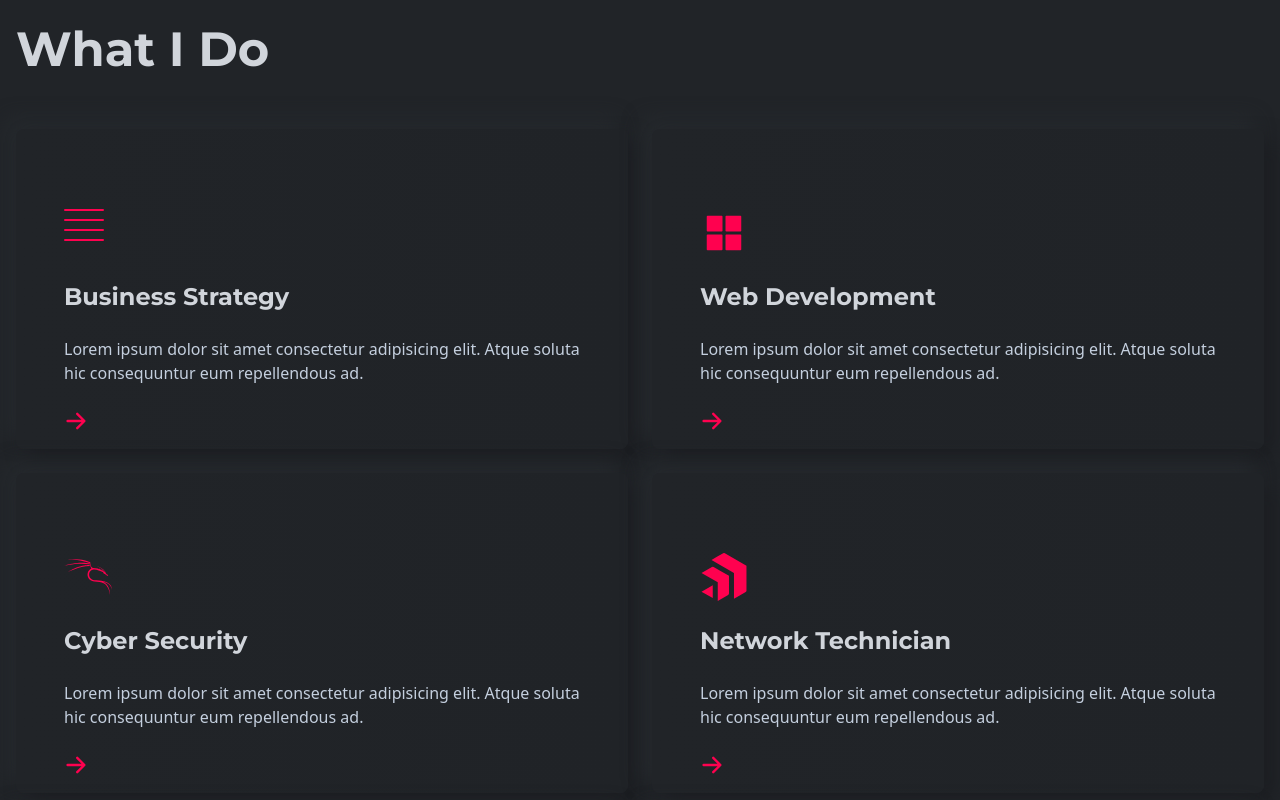
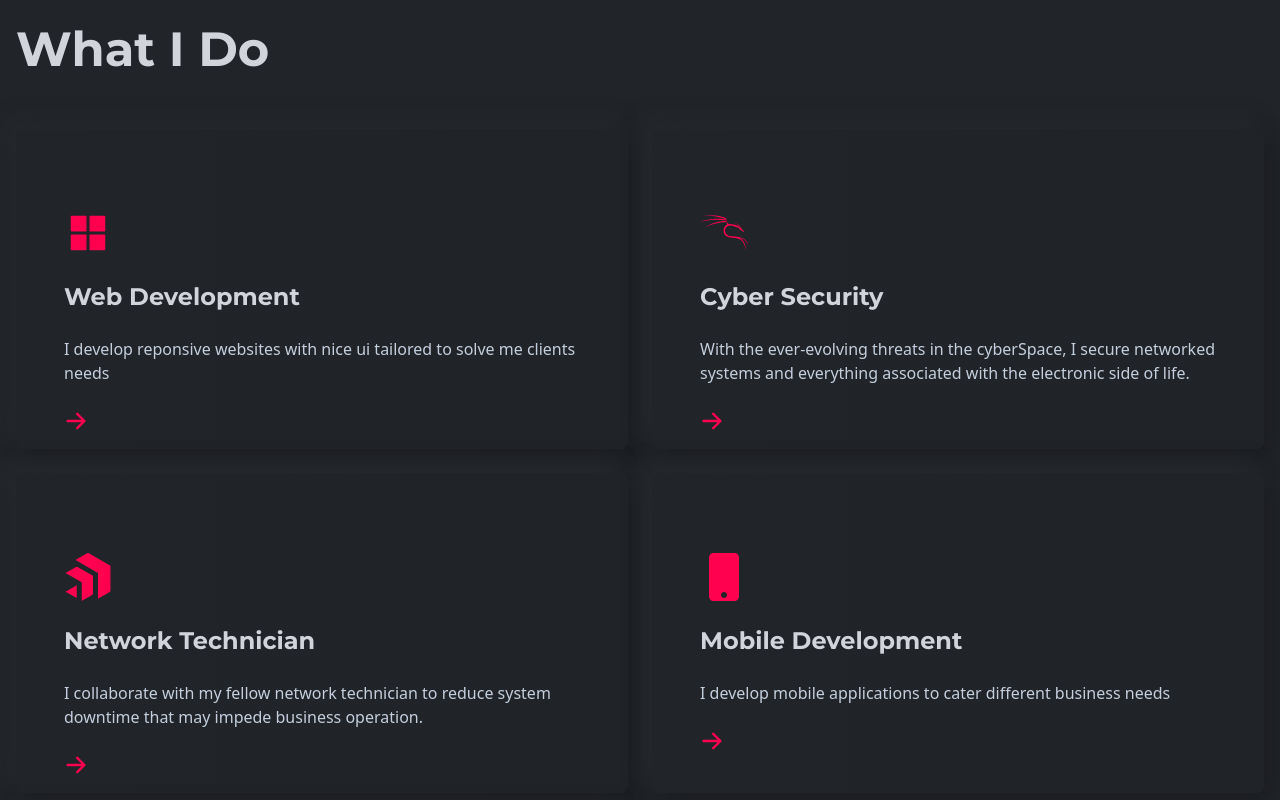
Before and after one commit to Elfenom/Portfolio_project, a React (Create React App) app: page / in a window 1280 px wide. Shown: the part 1300-2100 px from the top of the page. Built offline with nearby package versions, Linux system fonts and the light colour scheme.

Commit message:
Update: implementing some new features

```diff
--- a/src/components/features/Features.jsx
+++ b/src/components/features/Features.jsx
@@ -13,34 +13,30 @@ const Features = () => {
     >
       <Title Title="Features" des="What I Do" />
       <div className='grid grid-cols-1 md:grid-cols-2 xl:grid-cols-3 gap-6 xl:gap-20'>
-        <Card
+        {/* <Card
           title="Business Strategy"
           des="Lorem ipsum dolor sit amet consectetur adipisicing elit. Atque soluta
           hic consequuntur eum repellendous ad."
 
-        />
+        /> */}
         <Card
           title="Web Development"
-          des="Lorem ipsum dolor sit amet consectetur adipisicing elit. Atque soluta
-          hic consequuntur eum repellendous ad."
+          des="I develop reponsive websites with nice ui tailored to solve me clients needs"
           icon={<AiFillAppstore />}
         />
         <Card
           title="Cyber Security"
-          des="Lorem ipsum dolor sit amet consectetur adipisicing elit. Atque soluta
-          hic consequuntur eum repellendous ad."
+          des="With the ever-evolving threats in the cyberSpace, I secure networked systems and everything associated with the electronic side of life."
           icon={<SiKalilinux  />}
         />
         <Card
           title="Network Technician"
-          des="Lorem ipsum dolor sit amet consectetur adipisicing elit. Atque soluta
-          hic consequuntur eum repellendous ad."
+          des="I collaborate with my fellow network technician to reduce system downtime that may impede business operation."
           icon={<SiProgress />}
         />
         <Card
           title="Mobile Development"
-          des="Lorem ipsum dolor sit amet consectetur adipisicing elit. Atque soluta
-          hic consequuntur eum repellendous ad."
+          des="I develop mobile applications to cater different business needs"
           icon={<FaMobile />}
         />
         <Card
```
